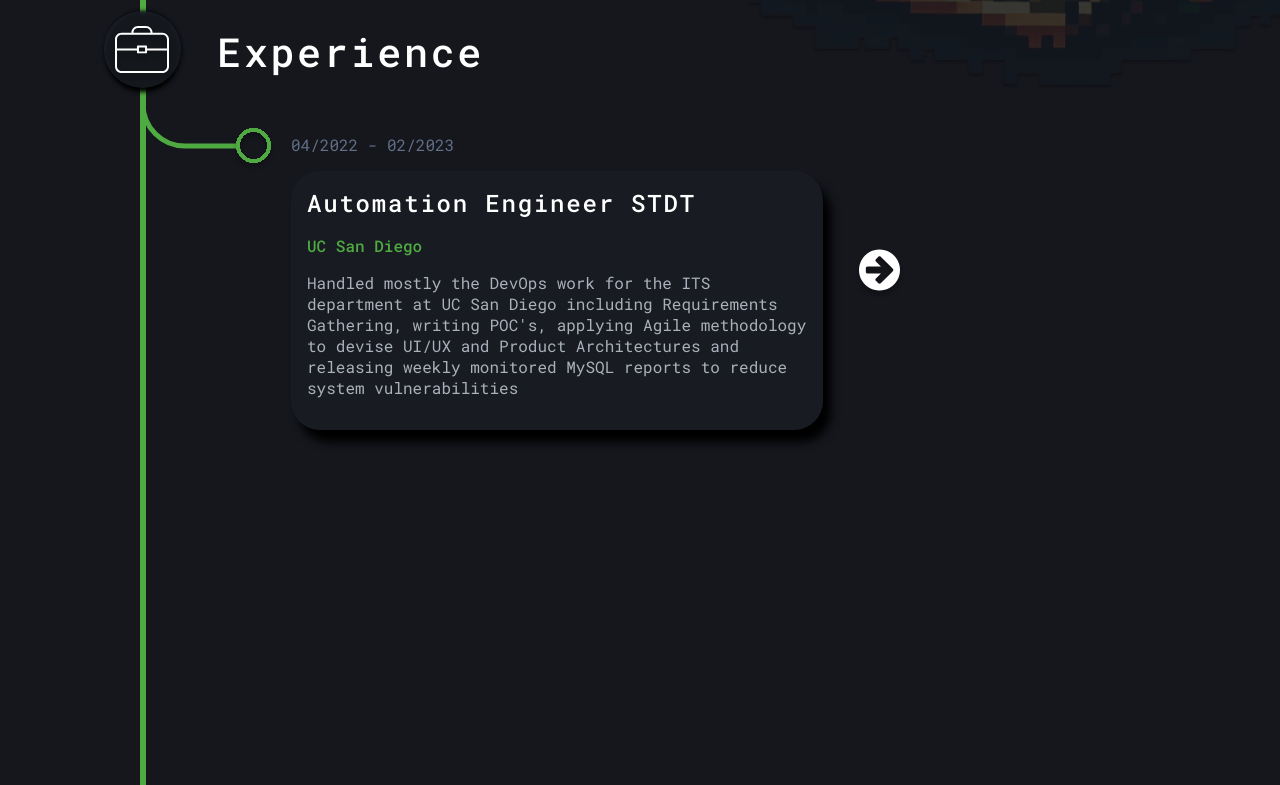
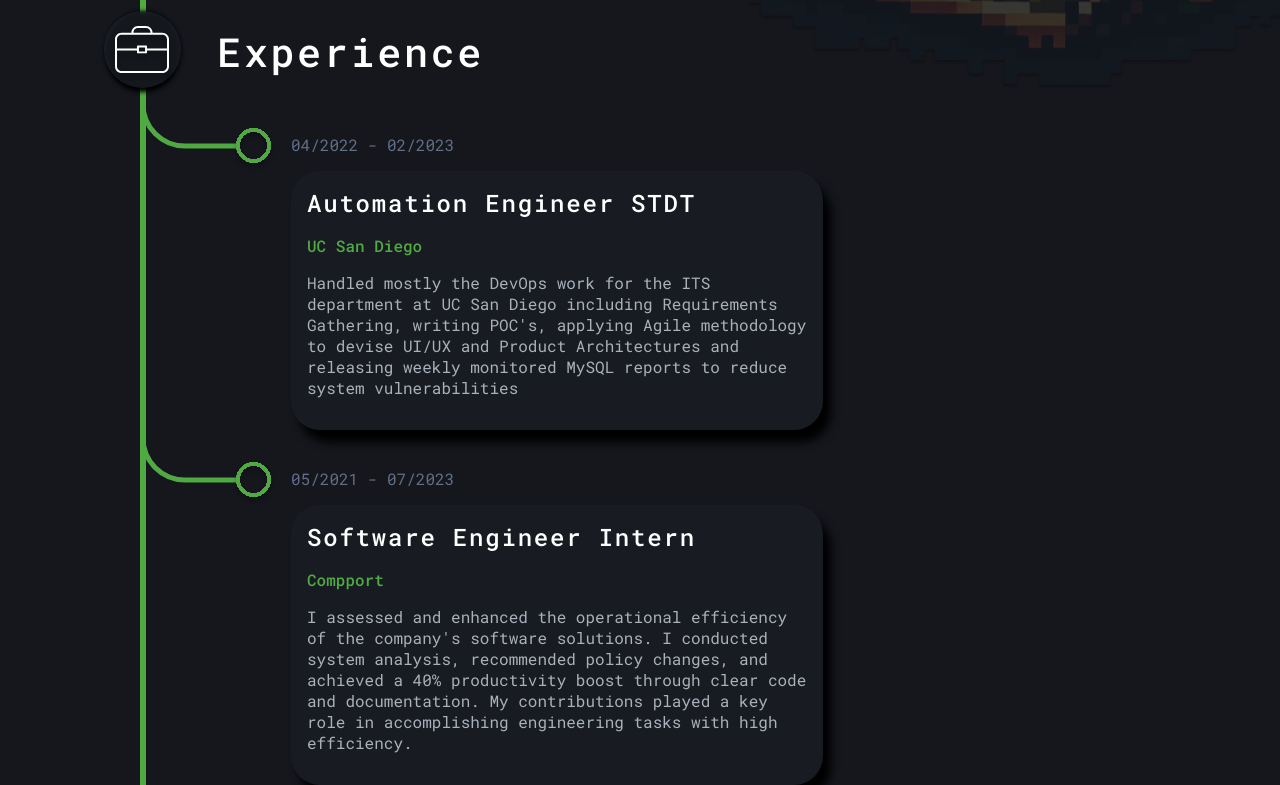
Before and after one commit to Rebooting-Me/Portfolio, a React (Vite) app: page / in a window 1280 px wide. Shown: the part 1058-1843 px from the top of the page. Built offline with nearby package versions, Linux system fonts and the light colour scheme; a web font is replaced by a local one.

Commit message:
removed some styling and logic from Experience and using Testing.jsx instead

```diff
--- a/src/App.jsx
+++ b/src/App.jsx
@@ -2,7 +2,7 @@ import './App.css';
 import Hero from './components/Hero/Hero';
 import PC from './assets/PC.svg'
 import Education from './components/Education';
-import Experience from './components/Experience';
+import Experience from './components/Testing';
 
 function App() {
 
--- a/src/components/Experience.jsx
+++ b/src/components/ExpTesting.jsx
@@ -73,7 +73,7 @@ const Card = ({date}) => {
         <img src={Trigger} alt="trigger" style={{ alignSelf: "flex-start" }} />
         <div
           className="exp-card"
-          style={{ marginTop: "22px", display: "flex", gap: "2em" }}
+          style={{ marginTop: "22px", display: "flex", gap: "2em", alignItems: "center" }}
         >
           <Content
             date={currentContent.date}
@@ -82,20 +82,24 @@ const Card = ({date}) => {
             desc={currentContent.desc}
           />
           {isNext ? (
+            <div style={{ display: "inline-block" }}>
               <img
                 style={{ cursor: "pointer" }}
                 src={Next}
                 alt="arrow icon"
                 onClick={handleClick}
               />
+            </div>
           ) : null}
           {isNext ? null : (
+            <div style={{ display: "inline-block" }}>
               <img
                 style={{ cursor: "pointer", rotate: "180deg" }}
                 src={Next}
                 alt="arrow icon"
                 onClick={handleClick}
               />
+            </div>
           )}
         </div>
       </div>
--- /dev/null
+++ b/src/components/Testing.jsx
@@ -0,0 +1,93 @@
+import "./shared.css";
+import Expicon from "../assets/exp-icon.svg";
+import Trigger from "../assets/trigger.svg";
+
+const Experience = () => {
+  return (
+    <div className="experience">
+      <div
+        style={{
+          display: "flex",
+          alignItems: "center",
+          gap: "2em",
+          marginLeft: "3.5em",
+        }}
+      >
+        <img src={Expicon} alt="experience icon" />
+        <h1 id="exp">Experience</h1>
+      </div>
+      <Card
+        date="04/2022 - 02/2023"
+        post="Automation Engineer STDT"
+        company="UC San Diego"
+        desc="Handled mostly the DevOps work for the ITS department at UC San Diego including Requirements Gathering, writing POC's, applying Agile methodology to devise UI/UX and Product Architectures and releasing weekly monitored MySQL reports to reduce system vulnerabilities"
+      />
+      <Card
+        date="05/2021 - 07/2023"
+        post="Software Engineer Intern"
+        company="Compport"
+        desc="I assessed and enhanced the operational efficiency of the company's software solutions. I conducted system analysis, recommended policy changes, and achieved a 40% productivity boost through clear code and documentation. My contributions played a key role in accomplishing engineering tasks with high efficiency."
+      />
+    </div>
+  );
+};
+
+const Card = ({ date, post, company, desc }) => {
+  return (
+    <div
+      style={{
+        display: "flex",
+        gap: "1em",
+        margin: "0 0 0 6em",
+        padding: "0",
+      }}
+    >
+      <img src={Trigger} alt="trigger" style={{ alignSelf: "flex-start" }} />
+      <div
+        className="exp-card"
+        style={{
+          marginTop: "22px",
+          display: "flex",
+          gap: "2em",
+          alignItems: "center",
+        }}
+      >
+        <Content date={date} post={post} company={company} desc={desc} />
+      </div>
+    </div>
+  );
+};
+
+const Content = ({ date, post, company, desc }) => {
+  return (
+    <div style={{ display: "flex", flexDirection: "column" }}>
+      <p style={{ color: "#616F87" }}>{date}</p>
+      <div
+        style={{
+          backgroundColor: "#181C22",
+          borderRadius: "29px",
+          padding: "1em",
+          boxShadow: "8px 12px 10px black",
+        }}
+      >
+        <h2
+          id="post"
+          style={{
+            padding: "0",
+            margin: "0",
+            letterSpacing: "1.8px",
+            color: "white",
+          }}
+        >
+          {post}
+        </h2>
+        <p style={{ color: "#4FAA41", fontWeight: "bolder", width: "auto" }}>
+          {company}
+        </p>
+        <p style={{ color: "#aab1bc", width: "500px" }}>{desc}</p>
+      </div>
+    </div>
+  );
+};
+
+export default Experience;
--- a/src/components/shared.css
+++ b/src/components/shared.css
@@ -42,31 +42,3 @@
     margin: 0;
     padding: 0;
 }
-
-.Content.slide-in {
-    animation: slide-in 0.5s forwards;
-}
-
-.Content.slide-out {
-    animation: slide-out 0.5s forwards;
-}
-
-@keyframes slide-in {
-    0% {
-        transform: translateX(50%);
-    }
-
-    100% {
-        transform: translateX(0);
-    }
-}
-
-@keyframes slide-out {
-    0% {
-        transform: translateX(0);
-    }
-
-    100% {
-        transform: translateX(-100%);
-    }
-}
```
Lines whose indentation alone changed are shown as unchanged.
